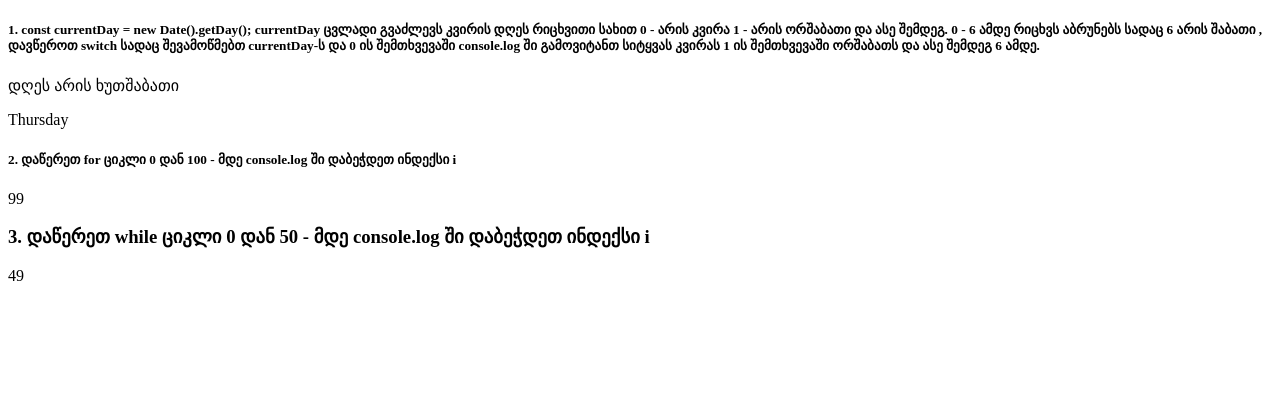
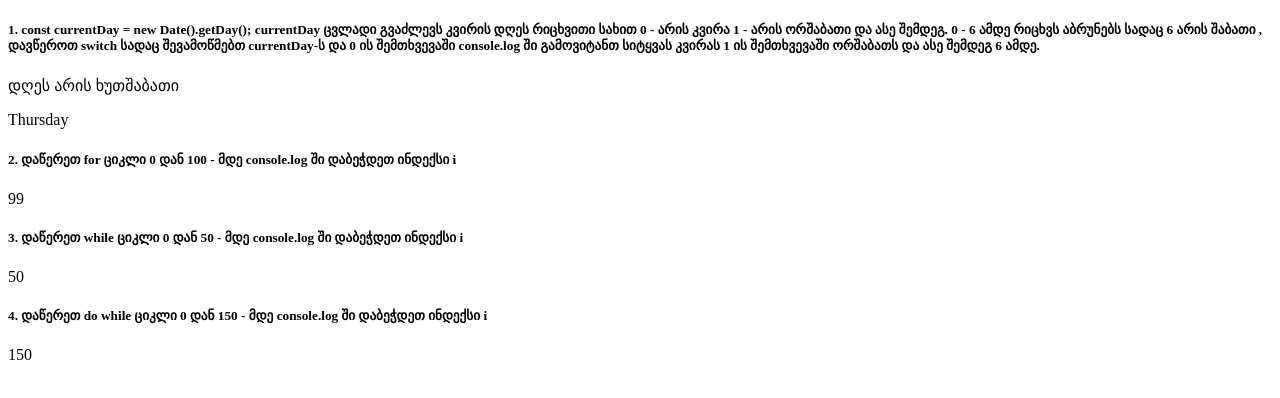
Before and after one commit to Theo-Matcharashvili/homework15, a plain HTML site: page index.html in a window 1280 px wide. Drawn offline with Linux system fonts and the light colour scheme.

Commit message:
Update index.html

```diff
--- a/index.html
+++ b/index.html
@@ -11,8 +11,10 @@
 		<p id="day"></p>
 		<h5>2. დაწერეთ for ციკლი 0 დან 100 - მდე console.log ში დაბეჭდეთ ინდექსი i</h5>
 		<p id="num"></p>
-		<h3>3. დაწერეთ while ციკლი 0 დან 50 - მდე console.log ში დაბეჭდეთ ინდექსი i</h3>
+		<h5>3. დაწერეთ while ციკლი 0 დან 50 - მდე console.log ში დაბეჭდეთ ინდექსი i</h5>
 		<p id="num2"></p>
+		<h5>4. დაწერეთ do while ციკლი 0 დან 150 - მდე console.log ში დაბეჭდეთ ინდექსი i</h5>
+		<p id="num3"></p>
 		<script type="text/javascript">
 		//task 1
 			let currentDay
@@ -57,10 +59,18 @@
 		// task 3
 			let i=0;
 			while(i<50){
+				i++;
 				document.getElementById("num2").innerHTML =i;
-				i++;
 				console.log(i)
 			}
+		// task 4
+
+		 	do{
+		 		i++
+		 		document.getElementById("num3").innerHTML =i;
+				console.log(i)
+		 	}
+		 	while(i<150)
 		</script>
 
 
```
